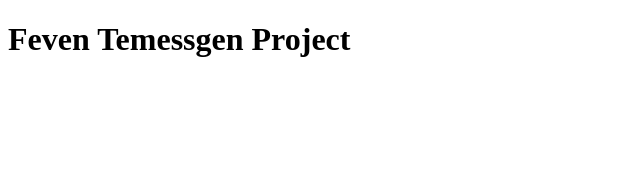
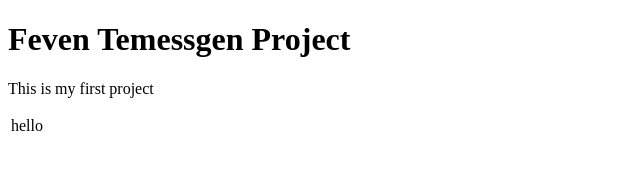
Before and after one commit to FevenTe/FirstGitRepo, a plain HTML site: page index.html in a window 1280 px wide. Shown: the whole page, without its empty margins (0-640 px from the left). Drawn offline with Linux system fonts and the light colour scheme.

Commit message:
third commit

```diff
--- a/index.html
+++ b/index.html
@@ -8,5 +8,11 @@
   </head>
   <body>
     <h1>Feven Temessgen Project</h1>
+    <p>This is my first project</p>
+    <table>
+      <tr>
+        <td>hello</td>
+      </tr>
+    </table>
   </body>
 </html>
```
